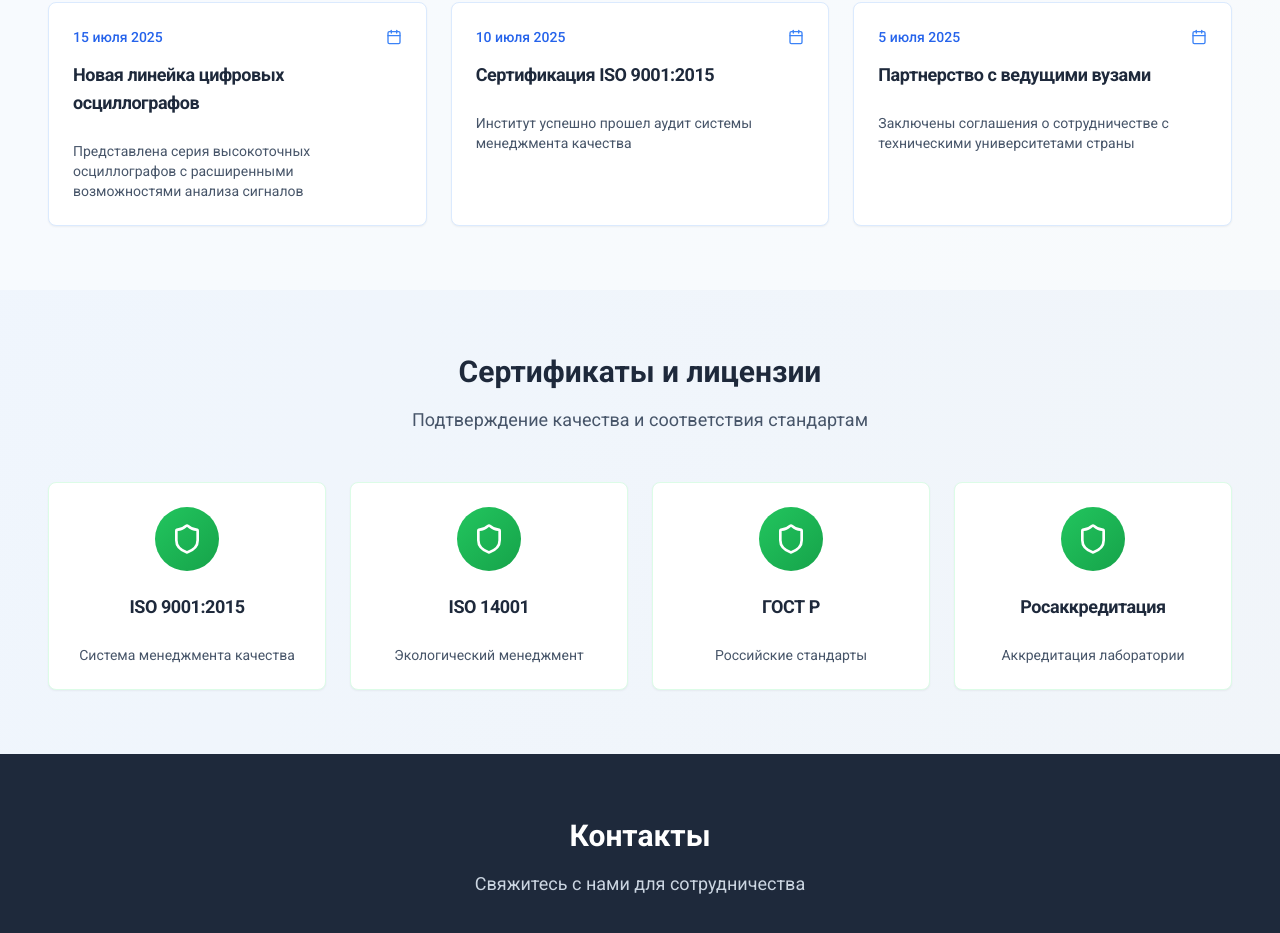
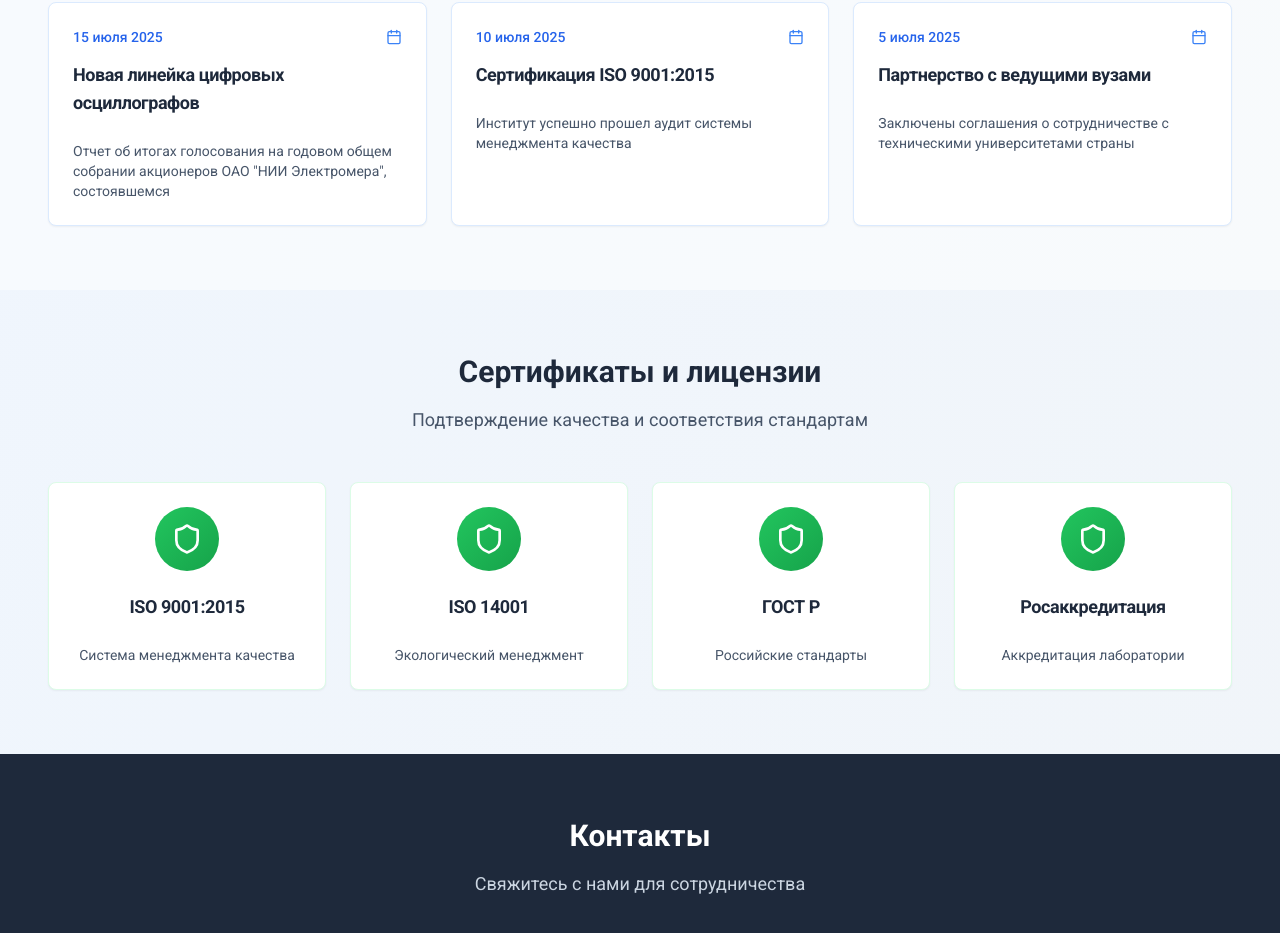
Before and after one commit to pr-poehali-dev/power-measurement-lab, a React (Vite) app: page / in a window 1280 px wide. Shown: the part 1929-2862 px from the top of the page. Built offline with nearby package versions, Linux system fonts and the light colour scheme.

Commit message:
Отчет о голосовании акционеров НИИ Электромера

```diff
--- a/src/pages/Index.tsx
+++ b/src/pages/Index.tsx
@@ -30,7 +30,7 @@ export default function Index() {
     {
       title: "Новая линейка цифровых осциллографов",
       date: "15 июля 2025",
-      description: "Представлена серия высокоточных осциллографов с расширенными возможностями анализа сигналов"
+      description: "Отчет об итогах голосования на годовом общем собрании акционеров ОАО \"НИИ Электромера\", состоявшемся"
     },
     {
       title: "Сертификация ISO 9001:2015",
```
Also changed, not shown: 1 other file (tests, documents, lock files or other folders).
